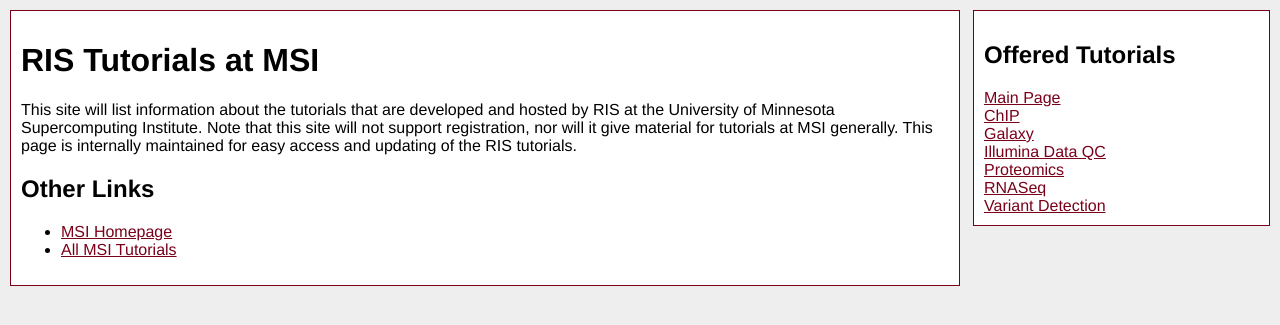
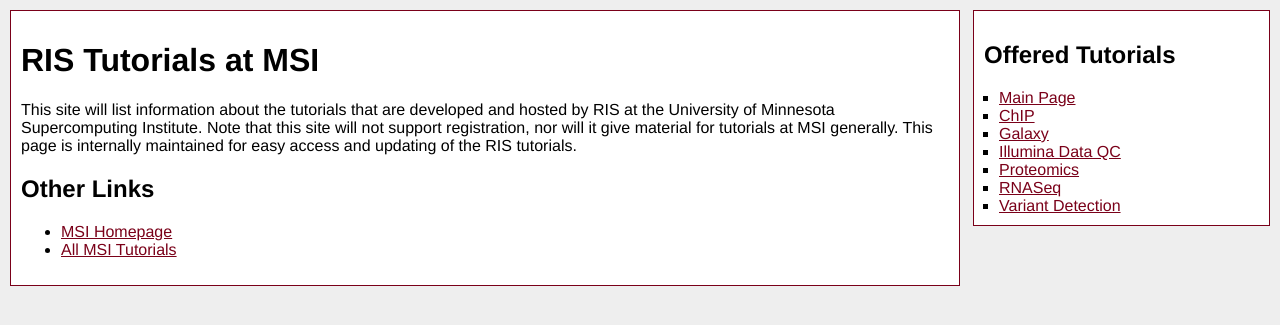
Before and after one commit to msi-ris/Tutorials, a Jekyll site: the page built from index.html, in a window 1280 px wide. Shown: the top 325 px of the page. Built offline with Jekyll 4.4.1, drawn with Linux system fonts in a browser that asks for light colours.

Commit message:
update css

```diff
--- a/css/main.css
+++ b/css/main.css
@@ -64,7 +64,8 @@ a:visited {
 }
 
 ul#tutlist {
-    list-style-type:none;
+    list-style-type:square;
     padding:0;
     margin:0;
+    padding-left:15px;
 }
```
